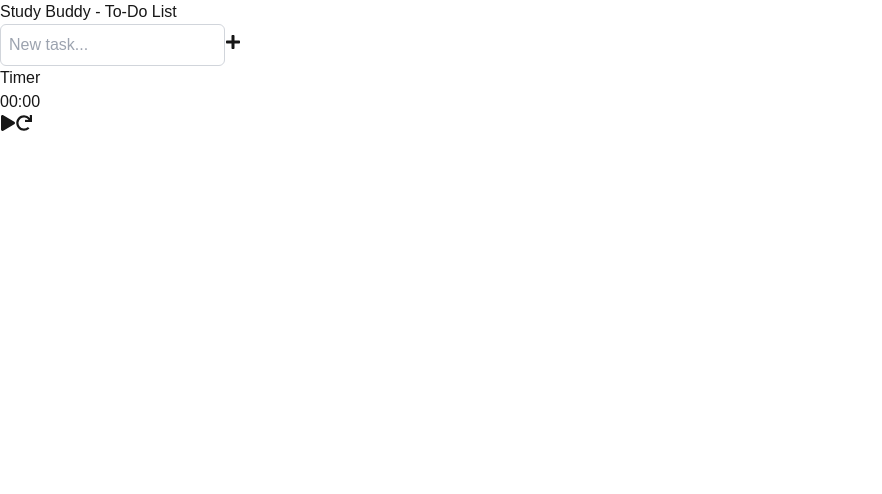
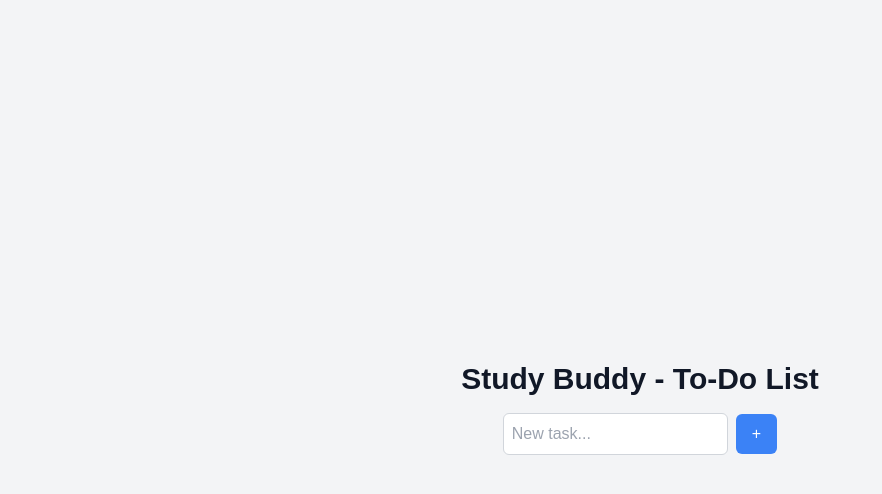
Before and after one commit to nandinibaruah/studybuddy, a Next.js app: page / in a window 1280 px wide. Shown: the top 494 px of the page, without its empty margins (0-882 px from the left). Built offline with nearby package versions, Linux system fonts and the light colour scheme.

Commit message:
fixed tailwind.js and tailwind.ts and adjusted timer integration

```diff
--- a/app/page.tsx
+++ b/app/page.tsx
@@ -1,56 +1,89 @@
-// page.tsx
 "use client";
 
 import { useState, useEffect } from 'react';
-import { FaPlay, FaPause, FaRedo, FaPlus, FaCheckCircle } from 'react-icons/fa';
 
 const HomePage = () => {
-  const [tasks, setTasks] = useState<{ text: string; completed: boolean }[]>([]);
+  const [tasks, setTasks] = useState<{ name: string; timeSpent: number }[]>([]);
   const [newTask, setNewTask] = useState("");
+  const [activeTaskIndex, setActiveTaskIndex] = useState<number | null>(null);
+  const [timerSeconds, setTimerSeconds] = useState(0);
+  const [isTimerActive, setIsTimerActive] = useState(false);
 
   const addTask = () => {
     if (newTask.trim()) {
-      setTasks([...tasks, { text: newTask, completed: false }]);
+      setTasks([...tasks, { name: newTask, timeSpent: 0 }]);
       setNewTask("");
     }
   };
 
-  const toggleTaskCompletion = (index: number) => {
-    setTasks(tasks.map((task, i) =>
-      i === index ? { ...task, completed: !task.completed } : task
-    ));
+  const deleteTask = (index: number) => {
+    setTasks(tasks.filter((_, i) => i !== index));
   };
 
+  const startTask = (index: number) => {
+    if (activeTaskIndex !== null) {
+      // Stop the previous task's timer
+      stopTask();
+    }
+    setActiveTaskIndex(index);
+    setIsTimerActive(true);
+  };
+
+  const stopTask = () => {
+    if (activeTaskIndex !== null) {
+      const updatedTasks = tasks.map((task, index) =>
+        index === activeTaskIndex ? { ...task, timeSpent: timerSeconds } : task
+      );
+      setTasks(updatedTasks);
+    }
+    setIsTimerActive(false);
+    setTimerSeconds(0);
+    setActiveTaskIndex(null);
+  };
+
+  useEffect(() => {
+    let interval: NodeJS.Timeout;
+    if (isTimerActive) {
+      interval = setInterval(() => {
+        setTimerSeconds((prev) => prev + 1);
+      }, 1000);
+    }
+    return () => clearInterval(interval);
+  }, [isTimerActive]);
+
   return (
-    <div className="p-4 max-w-lg mx-auto bg-white rounded-lg shadow-md mt-8">
-      <h1 className="text-2xl font-semibold text-center mb-4">Study Buddy - To-Do List</h1>
-      <div className="flex mb-4">
+    <div className="flex flex-col items-center justify-center min-h-screen bg-gray-100 dark:bg-gray-900 text-gray-900 dark:text-gray-100 p-4">
+      <h1 className="text-3xl font-bold mb-4">Study Buddy - To-Do List</h1>
+      <div className="flex items-center mb-4 space-x-2">
         <input
           type="text"
           value={newTask}
           onChange={(e) => setNewTask(e.target.value)}
           placeholder="New task..."
-          className="w-full p-2 border border-gray-300 rounded-l-md"
+          className="px-4 py-2 border rounded-md focus:outline-none focus:ring-2 focus:ring-blue-500"
         />
-        <button onClick={addTask} className="p-2 bg-blue-500 text-white rounded-r-md hover:bg-blue-600">
-          <FaPlus />
+        <button
+          onClick={addTask}
+          className="bg-blue-500 text-white px-4 py-2 rounded-md hover:bg-blue-600"
+        >
+          +
         </button>
       </div>
-      <ul className="space-y-2">
+      <ul className="space-y-2 w-64">
         {tasks.map((task, index) => (
-          <li
-            key={index}
-            className={`flex items-center p-2 border rounded-md ${
-              task.completed ? "line-through text-gray-400" : ""
-            }`}
-          >
+          <li key={index} className="flex items-center space-x-2">
             <input
               type="checkbox"
-              checked={task.completed}
-              onChange={() => toggleTaskCompletion(index)}
-              className="mr-2"
+              className="accent-blue-500"
+              onClick={() => startTask(index)}
             />
-            <span className="flex-1">{task.text}</span>
+            <span>{task.name} - {task.timeSpent}s</span>
+            <button
+              onClick={() => deleteTask(index)}
+              className="bg-red-500 text-white px-2 py-1 rounded-md hover:bg-red-600"
+            >
+              Delete
+            </button>
           </li>
         ))}
       </ul>
@@ -58,62 +91,12 @@ const HomePage = () => {
   );
 };
 
-const Timer = () => {
-  const [seconds, setSeconds] = useState(0);
-  const [isActive, setIsActive] = useState(false);
-
-  useEffect(() => {
-    let interval: NodeJS.Timeout;
-    if (isActive) {
-      interval = setInterval(() => {
-        setSeconds((prev) => prev + 1);
-      }, 1000);
-    } else if (!isActive && seconds !== 0) {
-      clearInterval(interval);
-    }
-    return () => clearInterval(interval);
-  }, [isActive, seconds]);
-
-  const reset = () => {
-    setSeconds(0);
-    setIsActive(false);
-  };
-
-  const formatTime = (seconds: number) => {
-    const mins = Math.floor(seconds / 60);
-    const secs = seconds % 60;
-    return `${mins.toString().padStart(2, "0")}:${secs.toString().padStart(2, "0")}`;
-  };
-
+const App = () => {
   return (
-    <div className="p-4 max-w-lg mx-auto bg-white rounded-lg shadow-md mt-4">
-      <h2 className="text-2xl font-semibold text-center mb-4">Timer</h2>
-      <div className="text-4xl font-bold text-center mb-4">{formatTime(seconds)}</div>
-      <div className="flex justify-center space-x-4">
-        <button
-          onClick={() => setIsActive(!isActive)}
-          className={`p-3 rounded-full ${
-            isActive ? "bg-red-500" : "bg-green-500"
-          } text-white hover:opacity-90`}
-        >
-          {isActive ? <FaPause /> : <FaPlay />}
-        </button>
-        <button onClick={reset} className="p-3 bg-gray-500 rounded-full text-white hover:opacity-90">
-          <FaRedo />
-        </button>
-      </div>
+    <div className="flex flex-col items-center justify-center min-h-screen p-4 bg-gray-100 dark:bg-gray-900 text-gray-900 dark:text-gray-100">
+      <HomePage />
     </div>
   );
 };
 
-// Main component that renders both HomePage and Timer
-const MainPage = () => {
-  return (
-    <div className="min-h-screen bg-gray-100 flex flex-col items-center p-4">
-      <HomePage />
-      <Timer />
-    </div>
-  );
-};
-
-export default MainPage;
+export default App;
--- a/tailwind.config.js
+++ b/tailwind.config.js
@@ -1,8 +1,11 @@
-/** @type {import('tailwindcss').Config} */
 module.exports = {
-  content: [],
+  content: [
+    './app/**/*.{js,ts,jsx,tsx}', // Adjust this path if your files are in a different directory
+    './pages/**/*.{js,ts,jsx,tsx}',
+    './components/**/*.{js,ts,jsx,tsx}',
+  ],
   theme: {
     extend: {},
   },
   plugins: [],
-}
+};
```
Also changed, not shown: tailwind.config.ts (+5 -13 lines).
